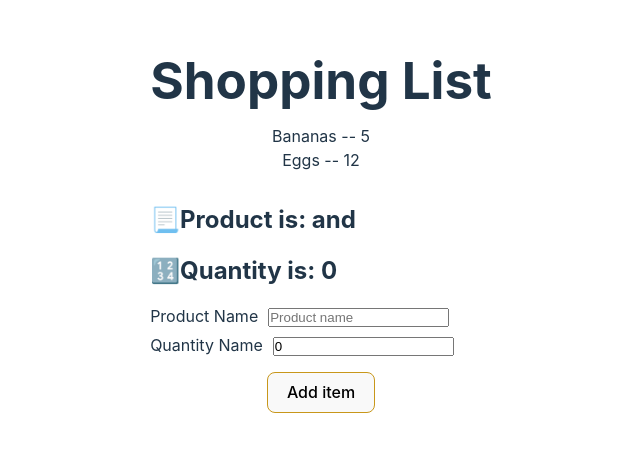
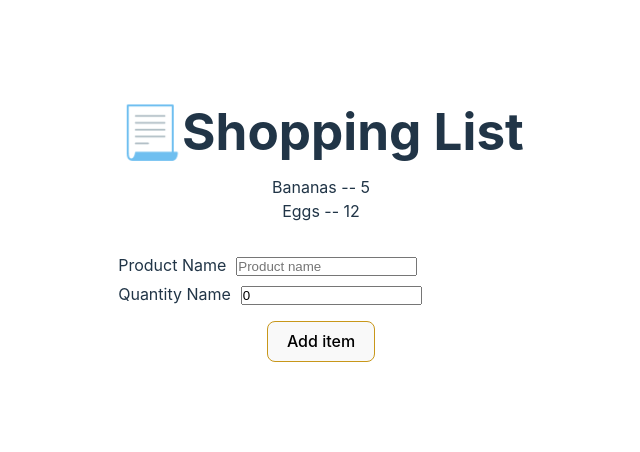
Before and after one commit to wichofly/pokemon_react, a React (Vite) app: page / in a window 1280 px wide. Shown: the part 160-612 px from the top of the page, without its empty margins (319-959 px from the left). Built offline with nearby package versions, Linux system fonts and the light colour scheme.

Commit message:
feat: empty out the form after is submitted.
Make the code to give a unique id to the item. UUID is used

Add a basic form validation, the form can not be submitted if product is empty

```diff
--- a/src/components/8-react-form/ShoppingList.jsx
+++ b/src/components/8-react-form/ShoppingList.jsx
@@ -1,10 +1,11 @@
 import { useState } from 'react';
+import { v4 as uuid } from 'uuid';
 import ShoppingListForm from './ShoppingListForm';
 
 const ShoppingList = () => {
   const [items, setItems] = useState([
-    { id: 3, product: 'Bananas', quantity: 5 },
-    { id: 4, product: 'Eggs', quantity: 12 },
+    { id: uuid(), product: 'Bananas', quantity: 5 },
+    { id: uuid(), product: 'Eggs', quantity: 12 },
   ]);
 
   // const addItem = (item) => {
@@ -14,12 +15,19 @@ const ShoppingList = () => {
   // };
 
   const addItem = (item) => {
-    setItems((items) => [...items, { ...item, id: 9 }]);
+    // if (item.product.length === 0) {
+    //   return;
+    // }
+
+    if (!item.product) {
+      return;
+    }
+    setItems((items) => [...items, { ...item, id: uuid() }]);
   };
 
   return (
     <div>
-      <h1>Shopping List</h1>
+      <h1>📃Shopping List</h1>
       <ul style={{ marginBottom: '30px', marginTop: '15px' }}>
         {items.map((i) => (
           <li
--- a/src/components/8-react-form/ShoppingListForm.jsx
+++ b/src/components/8-react-form/ShoppingListForm.jsx
@@ -14,19 +14,20 @@ function ShoppingListForm({ addItem }) {
   };
 
   const handleSubmit = (evt) => {
-    evt.preventDefault()
+    evt.preventDefault();
 
-    addItem(formData)
-  }
+    addItem(formData);
+    setFormData({ product: '', quantity: 0 }); // empty out the form after is submitted.
+  };
 
   return (
     <form onSubmit={handleSubmit}>
-      <h2 style={{ marginBottom: '15px' }}>
+      {/* <h2 style={{ marginBottom: '15px' }}>
         📃Product is: {formData.product} and
       </h2>
       <h2 style={{ marginBottom: '15px' }}>
         🔢Quantity is: {formData.quantity}
-      </h2>
+      </h2> */}
 
       <div>
         <div style={{ marginBottom: '5px' }}>
```
